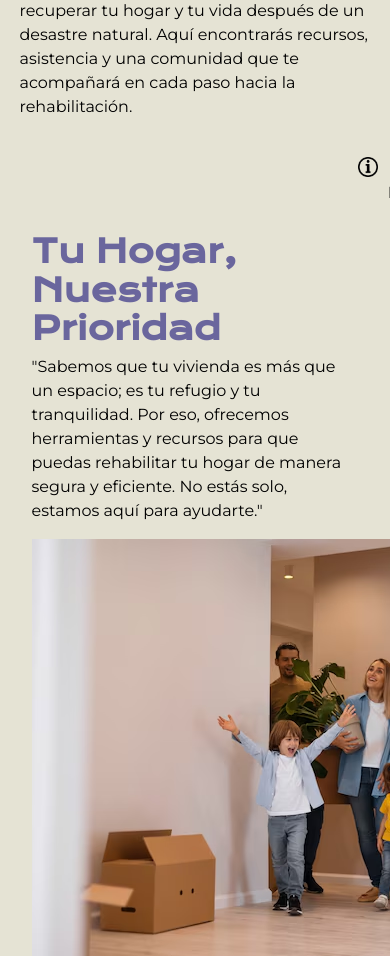
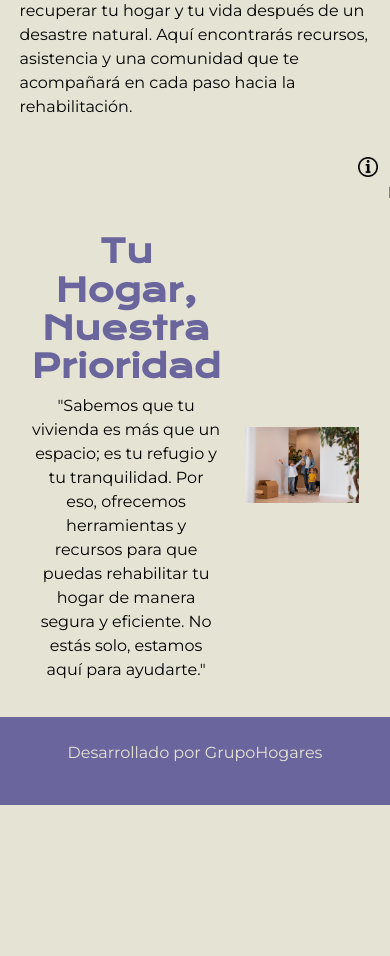
Before and after one commit to Willi-2512/Proyecto, a PHP site: page / in a window 390 px wide; the page is wider, and only the part inside the window is pictured. Shown: the part 667-1623 px from the top of that part. After the commit the page ends 1472 px from the top of that part, so only its background shows below. Run offline with PHP 8.4, Linux system fonts and the light colour scheme.

Commit message:
cambios responsive

```diff
--- a/RenaceHogares/index.html
+++ b/RenaceHogares/index.html
@@ -60,7 +60,7 @@
             </div>
         </section>
 
-        <div class="container">
+        <div class="container text-center">
             <div class="row align-items-center">
                 <div class="col">
                     <h1 class="presentacion_titulo">
@@ -73,7 +73,7 @@
                     </p>
                 </div>
                 <div class="col">
-                    <img src="imagenes/familia-feliz-perro-mudandose-nuevo-hogar_23-2149749178.avif" alt="imagen familia feliz">
+                    <img class="d-block w-100" src="imagenes/familia-feliz-perro-mudandose-nuevo-hogar_23-2149749178.avif" alt="imagen familia feliz">
                 </div>
             </div>
         </div>
--- a/RenaceHogares/styles.css
+++ b/RenaceHogares/styles.css
@@ -142,8 +142,5 @@ body{
         width: auto;
     }
 
-    .container{
-        width: auto;
-    }
 
 }
```
